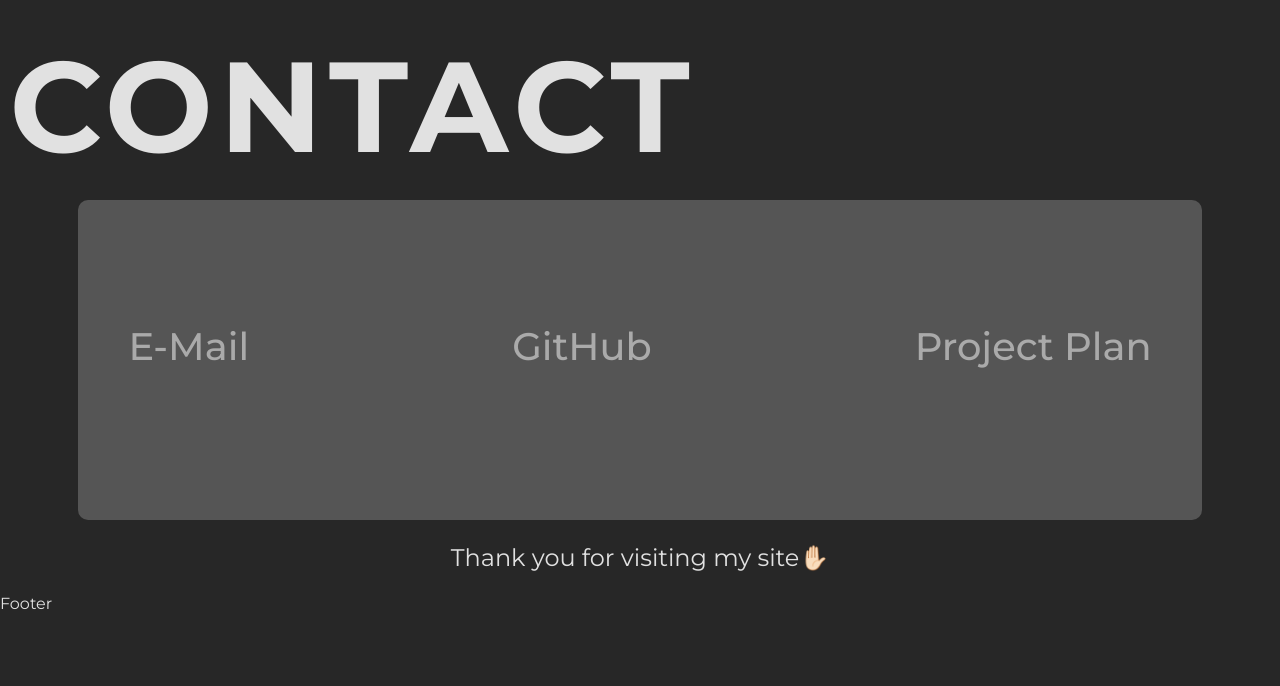
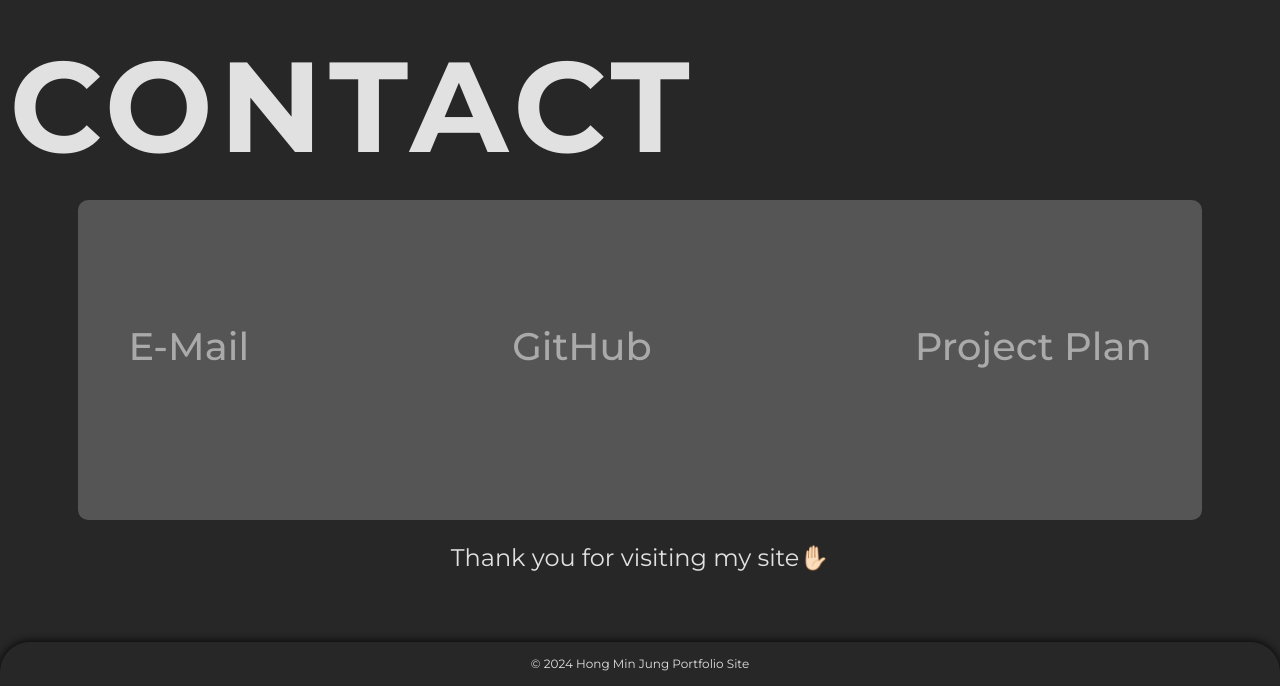
Before and after one commit to HongMinJung/2024PORTFOLIO, a React (Create React App) app: page / in a window 1280 px wide. Shown: the part 4278-4964 px from the top of the page. Before the commit the page ends 4894 px from the top, so only its background shows below. Built offline with nearby package versions, Linux system fonts and the light colour scheme; a web font is replaced by a local one.

Commit message:
🧐 푸터 완료

```diff
--- a/src/assets/scss/section/_footer.scss
+++ b/src/assets/scss/section/_footer.scss
@@ -0,0 +1,22 @@
+@charset "UTF-8";
+
+#footer {
+    width: 100%;
+    // background: #000;
+    margin-top: 50px;
+    box-shadow: 0px 0px 10px rgb(0, 0, 0);
+    border-top-left-radius: 30px;
+    border-top-right-radius: 30px;
+
+    @media (max-width:850px) {
+        margin-top: 10px;
+    }
+    p {
+        font-size: 12px;
+        text-align: center;
+        line-height: 2;
+        padding-top: 10px;
+        padding-bottom: 10px;
+
+    }
+}
--- a/src/components/Footer.jsx
+++ b/src/components/Footer.jsx
@@ -2,6 +2,8 @@ import React from 'react';
 
 export default function Footer() {
   return (
-    <div>Footer</div>
+    <footer id='footer'>
+      <p>&copy; 2024 Hong Min Jung Portfolio Site</p>
+    </footer>
   )
 }
```
